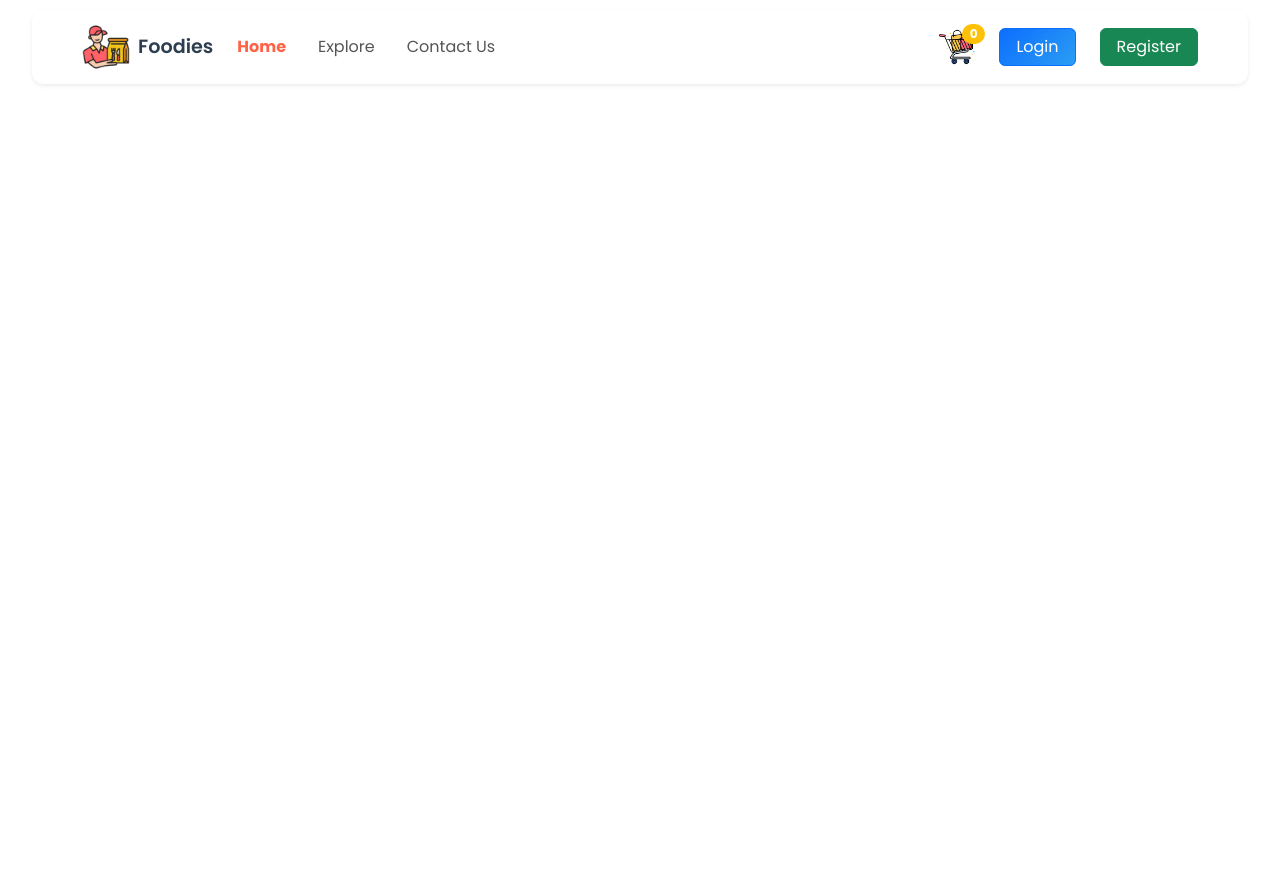
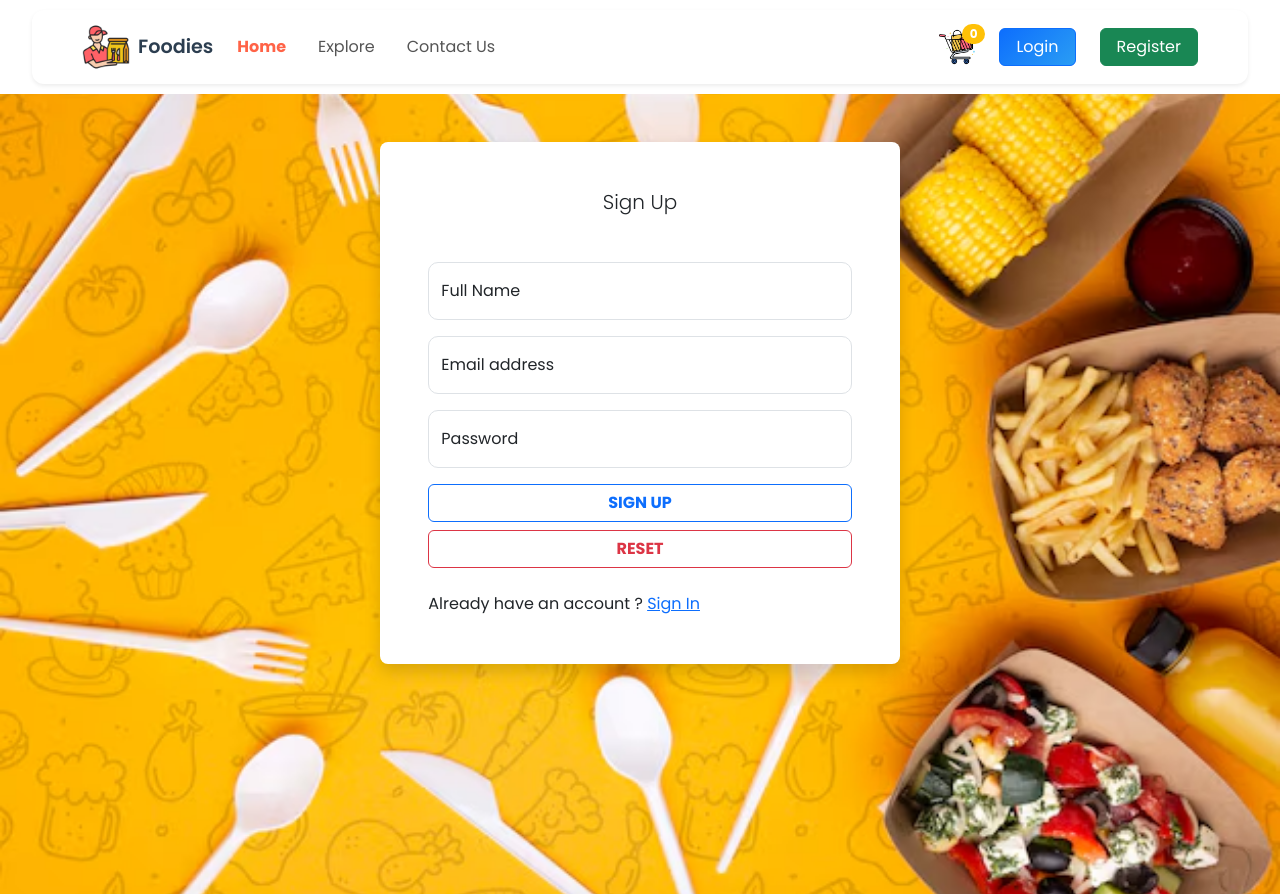
Before and after one commit to orhanturkmenoglu/foodies, a React (Vite) app in the folder foodies/: page /register in a window 1280 px wide. Before the commit the page ends 800 px from the top, so only its background shows below. Built offline with nearby package versions, Linux system fonts and the light colour scheme; no server answers.

Commit message:
login ve resgister arayüz componenti oluşturuldu gerekli özellikler eklendi

```diff
--- a/foodies/src/App.jsx
+++ b/foodies/src/App.jsx
@@ -7,6 +7,8 @@ import { ExploreFood } from "./pages/ExploreFood/ExploreFood";
 import { FoodDetails } from "./pages/FoodDetails/FoodDetails.jsx";
 import { Cart } from "./pages/Cart/Cart.jsx";
 import { PlaceOrder } from "./pages/PlaceOrder/PlaceOrder.jsx";
+import { Login } from "./components/Login/Login.jsx";
+import { Register } from "./components/Register/Register.jsx";
 
 const App = () => {
   return (
@@ -19,6 +21,8 @@ const App = () => {
         <Route path="/food/:id" element ={<FoodDetails/>}/>
         <Route path="/cart" element ={<Cart/>}/>
         <Route path="/order" element ={<PlaceOrder/>}/>
+        <Route path="/login" element ={<Login/>}/>
+        <Route path="/register" element ={<Register/>}/>
       </Routes>
     </div>
   );
--- /dev/null
+++ b/foodies/src/components/Login/Login.css
@@ -0,0 +1,9 @@
+.login-container {
+    background-image: url("../../assets/food-background.jpg");
+    background-size: cover;
+    background-position: center;
+    background-repeat: no-repeat;
+    height: 100vh;
+    align-items: center;
+    justify-content: center;
+}
--- /dev/null
+++ b/foodies/src/components/Login/Login.jsx
@@ -0,0 +1,42 @@
+import React from 'react'
+
+import "../Login/Login.css"
+import { Link } from 'react-router-dom'
+
+export const Login = () => {
+  return (
+   <div className="login-container">
+    <div className="row">
+      <div className="col-sm-9 col-md-7 col-lg-5 mx-auto">
+        <div className="card border-0 shadow rounded-3 my-5">
+          <div className="card-body p-4 p-sm-5">
+            <h5 className="card-title text-center mb-5 fw-light fs-5">Sign In</h5>
+            <form>
+              <div className="form-floating mb-3">
+                <input type="email" className="form-control" id="floatingInput" placeholder="name@example.com"/>
+                <label for="floatingInput">Email address</label>
+              </div>
+              <div className="form-floating mb-3">
+                <input type="password" className="form-control" id="floatingPassword" placeholder="Password"/>
+                <label for="floatingPassword">Password</label>
+              </div>
+
+              <div className="d-grid">
+                <button className="btn btn-outline-primary btn-login text-uppercase fw-bold" type="submit">Sign
+                  in</button>
+              </div>
+                <div className="d-grid">
+                <button className="btn btn-outline-danger btn-login mt-2 text-uppercase fw-bold" type="submit">Reset
+                  </button>
+              </div>
+              <div className='mt-4'>
+                Don't have an account ? <Link to={"/register"}>Sign up</Link>
+              </div>
+            </form>
+          </div>
+        </div>
+      </div>
+    </div>
+  </div>
+  )
+}
--- a/foodies/src/components/Menubar/Menubar.jsx
+++ b/foodies/src/components/Menubar/Menubar.jsx
@@ -1,13 +1,15 @@
 import React, { useContext, useState } from 'react';
 import "./Menubar.css";
 import { assets } from '../../assets/assets';
-import { Link } from 'react-router-dom';
+import { Link, useNavigate } from 'react-router-dom';
 import { StoreContext } from '../../context/StoreContext';
 
 export const Menubar = () => {
   const [active,setActive] = useState("home");
   const {quantities} = useContext (StoreContext);
   const uniqueItemsInCart= Object.values(quantities).filter(qty=>qty>0).length;
+
+  const navigate = useNavigate();
   return (
     <nav className="navbar navbar-expand-lg shadow-sm custom-navbar">
       <div className="container">
@@ -49,8 +51,8 @@ export const Menubar = () => {
               <span className="cart-badge badge rounded-pill">{uniqueItemsInCart}</span>
             </div>
             </Link>
-            <button className="btn btn-primary px-3">Login</button>
-            <button className="btn btn-success px-3">Register</button>
+            <button className="btn btn-primary px-3" onClick={()=>navigate("/login")}>Login</button>
+            <button className="btn btn-success px-3" onClick={()=>navigate("/register")}>Register</button>
           </div>
         </div>
       </div>
--- /dev/null
+++ b/foodies/src/components/Register/Register.css
@@ -0,0 +1,9 @@
+.register-container {
+    background-image: url("../../assets/food-background.jpg");
+    background-size: cover;
+    background-position: center;
+    background-repeat: no-repeat;
+    height: 100vh;
+    align-items: center;
+    justify-content: center;
+}
--- /dev/null
+++ b/foodies/src/components/Register/Register.jsx
@@ -0,0 +1,71 @@
+import React from "react";
+import { Link } from "react-router-dom";
+
+import "../Register/Register.css"
+export const Register = () => {
+  return (
+    <div className="register-container">
+      <div className="row">
+        <div className="col-sm-9 col-md-7 col-lg-5 mx-auto">
+          <div className="card border-0 shadow rounded-3 my-5">
+            <div className="card-body p-4 p-sm-5">
+              <h5 className="card-title text-center mb-5 fw-light fs-5">
+                Sign Up
+              </h5>
+              <form>
+                <div className="form-floating mb-3">
+                  <input
+                    type="text"
+                    className="form-control"
+                    id="floatingName"
+                    placeholder="JhonDoe"
+                  />
+                  <label for="floatingName">Full Name</label>
+                </div>
+                <div className="form-floating mb-3">
+                  <input
+                    type="email"
+                    className="form-control"
+                    id="floatingInput"
+                    placeholder="name@example.com"
+                  />
+                  <label for="floatingInput">Email address</label>
+                </div>
+                <div className="form-floating mb-3">
+                  <input
+                    type="password"
+                    className="form-control"
+                    id="floatingPassword"
+                    placeholder="Password"
+                  />
+                  <label for="floatingPassword">Password</label>
+                </div>
+
+                <div className="d-grid">
+                  <button
+                    className="btn btn-outline-primary btn-login text-uppercase fw-bold"
+                    type="submit"
+                  >
+                     Sign Up
+                  </button>
+                </div>
+                <div className="d-grid">
+                  <button
+                    className="btn btn-outline-danger btn-login mt-2 text-uppercase fw-bold"
+                    type="submit"
+                  >
+                    Reset
+                  </button>
+                </div>
+                <div className="mt-4">
+                  Already have an account ?{" "}
+                  <Link to={"/login"}>Sign In</Link>
+                </div>
+              </form>
+            </div>
+          </div>
+        </div>
+      </div>
+    </div>
+  );
+};
```
Also changed, not shown: foodies/src/assets/food-background.jpg (added).
